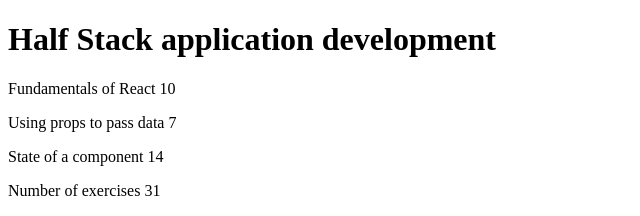
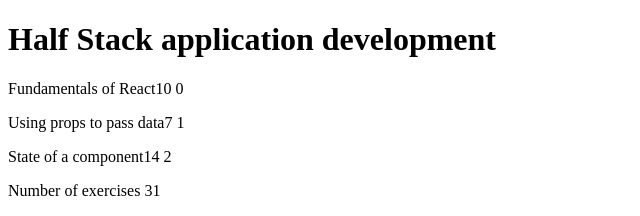
Before and after one commit to HossBigft/fullStackOpen, a React (Vite) app in the folder part1/courseinfo/: page / in a window 1280 px wide. Shown: the top 216 px of the page, without its empty margins (0-640 px from the left). Built offline with nearby package versions, Linux system fonts and the light colour scheme.

Commit message:
Add courseinfo 1.1 almost finished

```diff
--- a/part1/courseinfo/src/App.jsx
+++ b/part1/courseinfo/src/App.jsx
@@ -1,3 +1,27 @@
+const Header = (props) =>{
+  return(
+    <div>
+     <h1>{props.name}</h1>
+    </div>
+  )
+}
+const Content = (props) =>{
+  props.items.forEach((course,num) => console.log(course,num))
+  const courses=props.items.map((course, num) => <p>{course}       {num}</p>)
+
+  return(
+    <div>
+     {courses}
+    </div>
+  )
+}
+const Total = (props) =>{
+  return(
+    <div>
+     <p>Number of exercises {props.num}</p>
+    </div>
+  )
+}
 const App = () => {
   const course = 'Half Stack application development'
   const part1 = 'Fundamentals of React'
@@ -9,17 +33,9 @@ const App = () => {
 
   return (
     <div>
-      <h1>{course}</h1>
-      <p>
-        {part1} {exercises1}
-      </p>
-      <p>
-        {part2} {exercises2}
-      </p>
-      <p>
-        {part3} {exercises3}
-      </p>
-      <p>Number of exercises {exercises1 + exercises2 + exercises3}</p>
+      <Header name={course} />
+      <Content items={[[part1,exercises1],[part2,exercises2],[part3,exercises3]]} />
+      <Total num={exercises1 + exercises2 + exercises3}/>
     </div>
   )
 }
```
